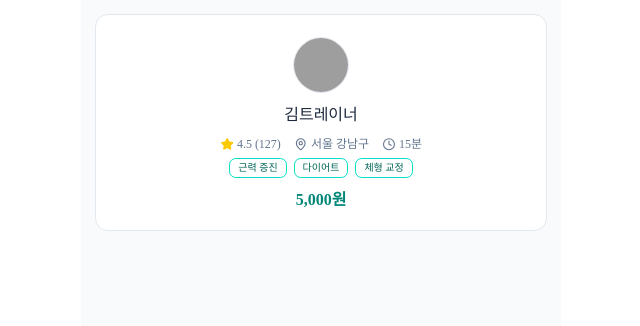
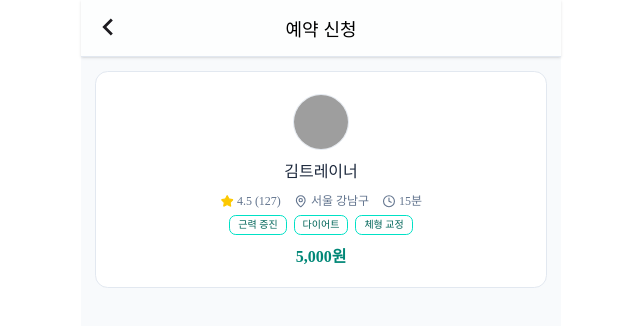
Before and after one commit to woowacourse-teams/2025-Fit-toring, a React app in the folder frontend/: page /booking in a window 1280 px wide. Shown: the top 326 px of the page, without its empty margins (319-959 px from the left). Built offline with nearby package versions, Linux system fonts and the light colour scheme; grey boxes are pictures that could not be loaded.

Commit message:
feat: BookingHeader 컴포넌트 예약 페이지에 적용 #23

```diff
--- a/frontend/src/pages/booking/Booking.tsx
+++ b/frontend/src/pages/booking/Booking.tsx
@@ -1,17 +1,23 @@
 import styled from '@emotion/styled';
 
+import BookingHeader from './components/BookingHeader/BookingHeader';
 import MentoInfoCard from './components/MentorInfoCard/MentorInfoCard';
 
 function Booking() {
   return (
     <StyledContainer>
-      <MentoInfoCard />
+      <BookingHeader />
+      <StyledContentWrapper>
+        <MentoInfoCard />
+      </StyledContentWrapper>
     </StyledContainer>
   );
 }
 
 export default Booking;
 
-const StyledContainer = styled.div`
+const StyledContainer = styled.div``;
+
+const StyledContentWrapper = styled.div`
   padding: 1.4rem;
 `;
```
